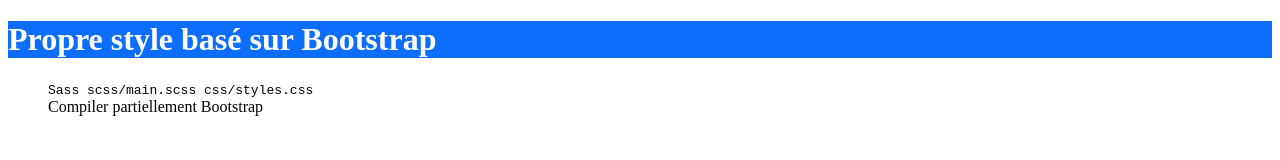
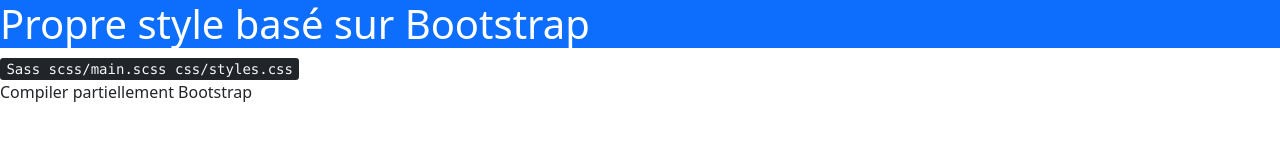
Before and after one commit to pbreteche/sass-bootstrap-2105, a website: page 04-bootstrap/index2.html in a window 1280 px wide. Drawn offline with nearby package versions, Linux system fonts and the light colour scheme; files that its build step writes are made by us from their sources.

Commit message:
étendre bootstrap

```diff
--- a/04-bootstrap/index2.html
+++ b/04-bootstrap/index2.html
@@ -7,7 +7,7 @@
     <link rel="stylesheet" href="css/styles.css">
 </head>
 <body>
-    <h1 class="bg-primary text-white">Propre style basé sur Bootstrap</h1>
+    <h1>Propre style basé sur Bootstrap</h1>
     <figure>
         <kbd>Sass scss/main.scss css/styles.css</kbd>
         <figcaption>Compiler partiellement Bootstrap</figcaption>
--- /dev/null
+++ b/04-bootstrap/scss/base/_elements.scss
@@ -0,0 +1,9 @@
+h1 {
+    @extend .bg-primary;
+    @extend .text-white;
+}
+
+kbd {
+    @extend .bg-dark;
+    @extend .text-light;
+}
--- a/04-bootstrap/scss/main.scss
+++ b/04-bootstrap/scss/main.scss
@@ -1 +1,23 @@
-@import '../node_modules/bootstrap/scss/bootstrap-utilities.scss';
+// Custom.scss
+// Option B: Include parts of Bootstrap
+
+// 1. Include functions first (so you can manipulate colors, SVGs, calc, etc)
+@import "../node_modules/bootstrap/scss/functions";
+
+// 2. Include any default variable overrides here
+
+// 3. Include remainder of required Bootstrap stylesheets
+@import "../node_modules/bootstrap/scss/variables";
+@import "../node_modules/bootstrap/scss/mixins";
+
+// 4. Include any optional Bootstrap components as you like
+@import "../node_modules/bootstrap/scss/root";
+@import "../node_modules/bootstrap/scss/reboot";
+@import "../node_modules/bootstrap/scss/type";
+@import "../node_modules/bootstrap/scss/images";
+@import "../node_modules/bootstrap/scss/containers";
+@import "../node_modules/bootstrap/scss/grid";
+@import "../node_modules/bootstrap/scss/bootstrap-utilities.scss";
+
+// 5. Add additional custom code here
+@import 'base/elements';
--- /dev/null
+++ b/04-bootstrap/scss/partials/_variables.scss
@@ -0,0 +1 @@
+$primary:       purple;
```
